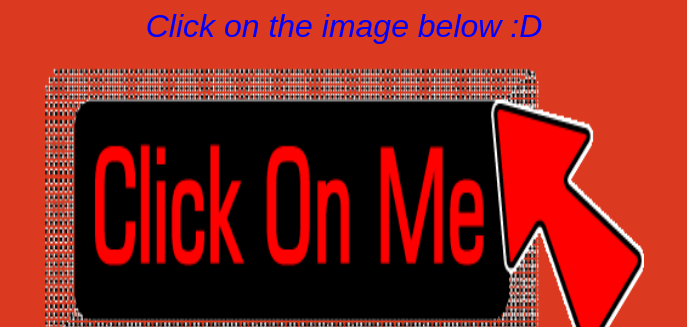
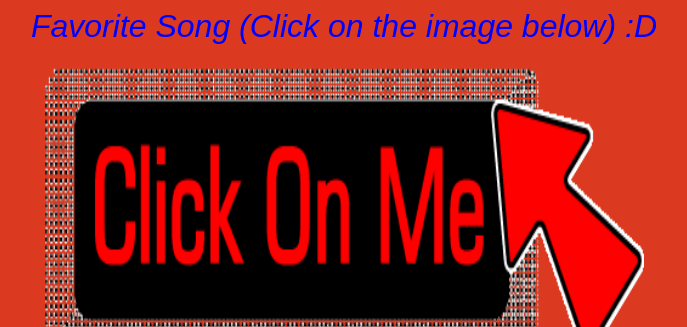
Before and after one commit to shredible/shredible.github.io, a plain HTML site: page index.html in a window 1280 px wide. Shown: the top 327 px of the page, without its empty margins (296-983 px from the left). Drawn offline with Linux system fonts and the light colour scheme.

Commit message:
Commit 9 (HTML)

```diff
--- a/index.html
+++ b/index.html
@@ -4,7 +4,7 @@
 </head>
 <body bgcolor="DB3A20">
 <center>
-<div class="text">Click on the image below :D</div>
+<div class="text">Favorite Song (Click on the image below) :D</div>
 <br>
 <a href="https://www.youtube.com/watch?v=iiNXf0n_hrA"><img src="assets/img/clickonme.jpg" width="600" height="300">
 </a>
```
